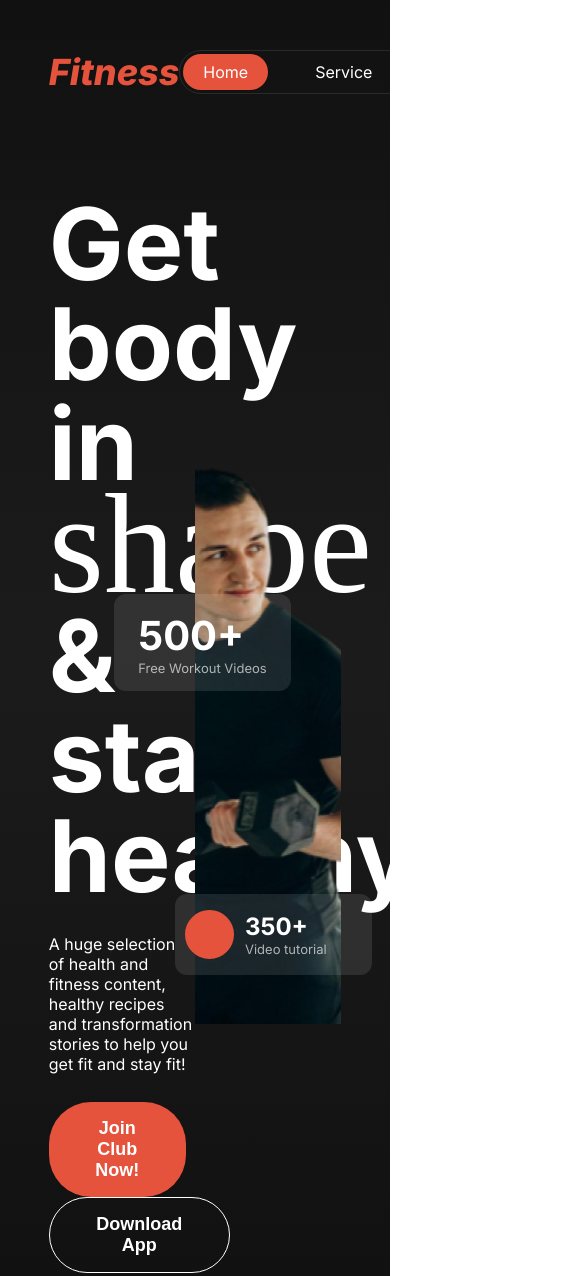
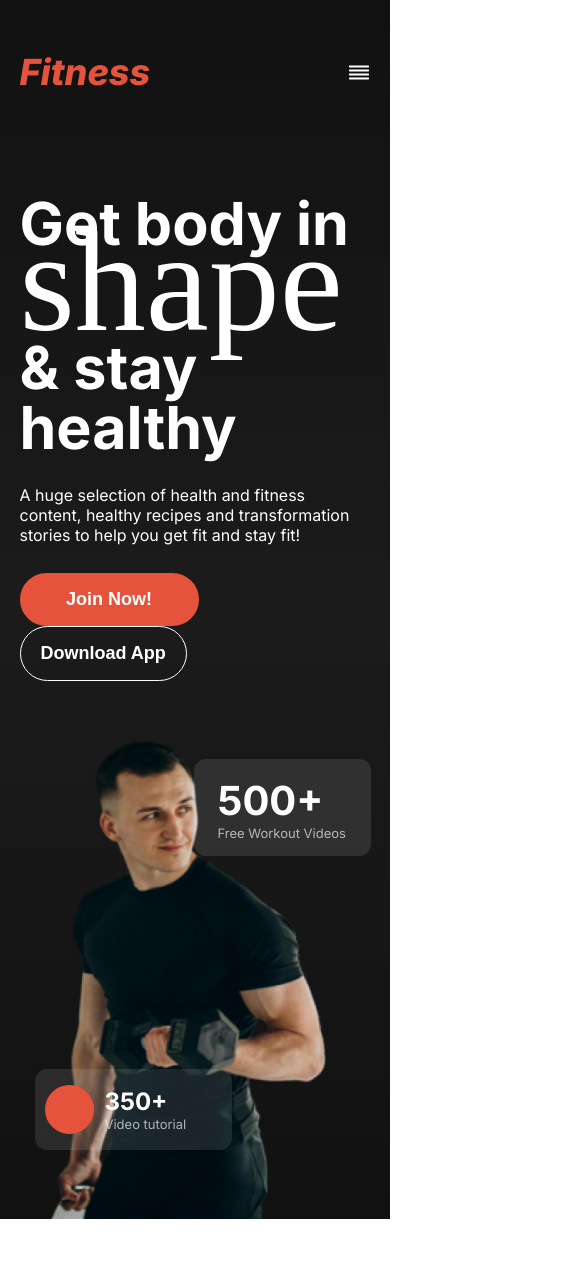
Before and after one commit to Rahibazam/b10a2, a plain HTML site: page index.html in a window 390 px wide. Shown: the top 1276 px of the page, 585 px wide, since content can reach past the window. After the commit the page ends 1219 px from the top, so only its background shows below. Drawn offline with Linux system fonts and the light colour scheme; a web font is replaced by a local one.

Commit message:
completed the responsiveness of the header and banner

```diff
--- a/index.html
+++ b/index.html
@@ -24,6 +24,7 @@
                         <li class="link-3">About</li>
                     </ul>
                 </nav>
+                <div class="nav-mobile"><img src="icons/mobile-menu.png" alt=""></div>
             </div>
         <!-- navbar section end -->
 
@@ -37,7 +38,7 @@
                         <div class="banner-description">
                             <p>A huge selection of health and fitness content, healthy recipes and transformation stories to help you get fit and stay fit!</p>
                         </div>
-                        <button class="btn-primary"><a href="" target="_blank">Join Club Now!</a></button>
+                        <button class="btn-primary"><a href="" target="_blank">Join <span>Club</span> Now!</a></button>
                         <button class="btn-secondary"><a href="" target="_blank">Download App</a></button>
                     </div>
                     <div class="banner-image">
--- a/styles/b10a2.css
+++ b/styles/b10a2.css
@@ -241,3 +241,79 @@ header > .primary-container{
 .banner-content > .btn-primary{
     margin-right: 10px;
 }
+
+
+
+
+
+
+/* desktop responsiveness */
+
+@media screen and (min-width: 577px) {
+    .nav-mobile{
+        display: none;
+    }
+}
+
+
+/* mobile responsiveness */
+
+@media screen and (max-width: 576px) {
+    header{
+        width: 100%;
+        padding-bottom: 0px;
+    }
+
+    nav{
+        display: none;
+    }
+
+    .nav-mobile > img{
+        width: 100%;
+        margin-top: 10px;
+    }
+
+    .primary-container{
+        width: 90%;
+    }
+
+    .banner > .primary-container{
+        flex-direction: column;
+        width: 90%;
+    }
+
+    .banner-content{
+        width: 100%;
+    }
+
+    .banner-title{
+        font-size: 1.85rem;
+    }
+
+    .btn-primary > a> span{
+        display: none;
+    }
+
+    .btn-secondary{
+        padding: 16px 20px;
+    }
+
+    .banner-image{
+        width: 100%;
+        height: 500px;
+        margin-top: 38px;
+        background-position: bottom;
+        background-size: 300px;
+    }
+
+    .workout-videos{
+        top: 40px;
+        right: 0px;
+    }
+
+    .video-tutorial{
+        top: 350px;
+        left: 15px;
+    }
+
+}
```
Also changed, not shown: icons/mobile-menu.png (added).
